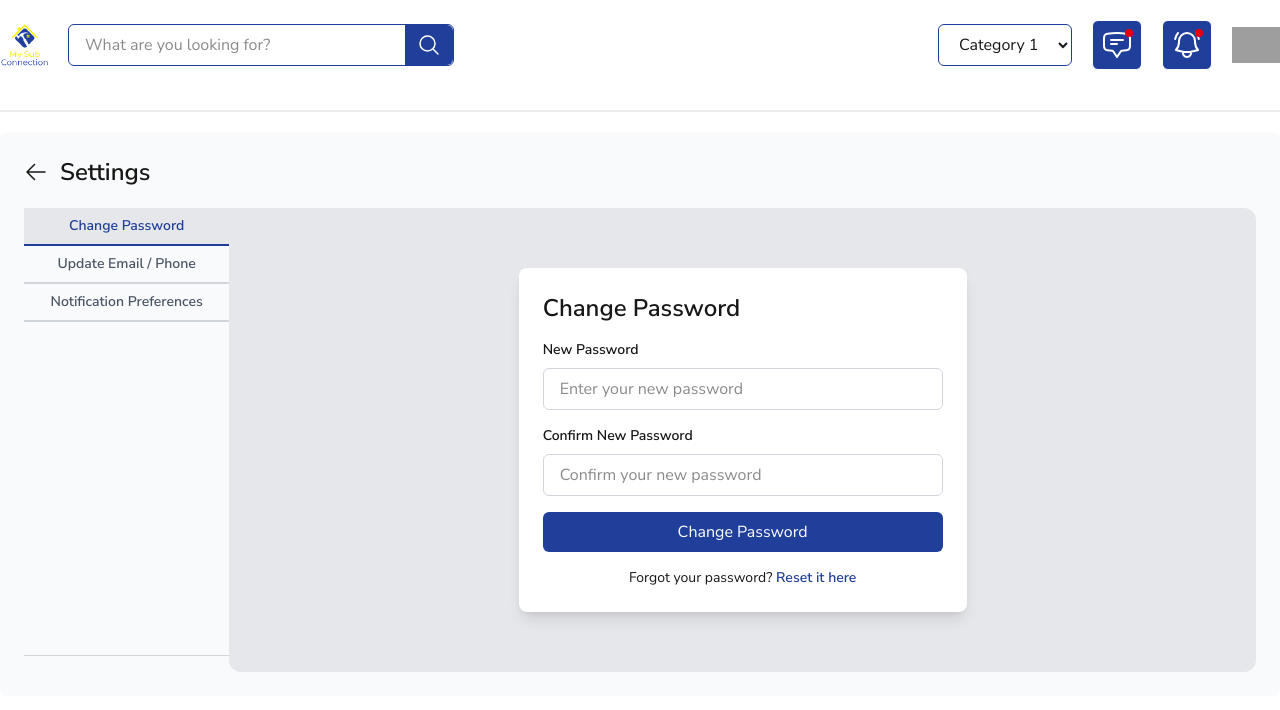
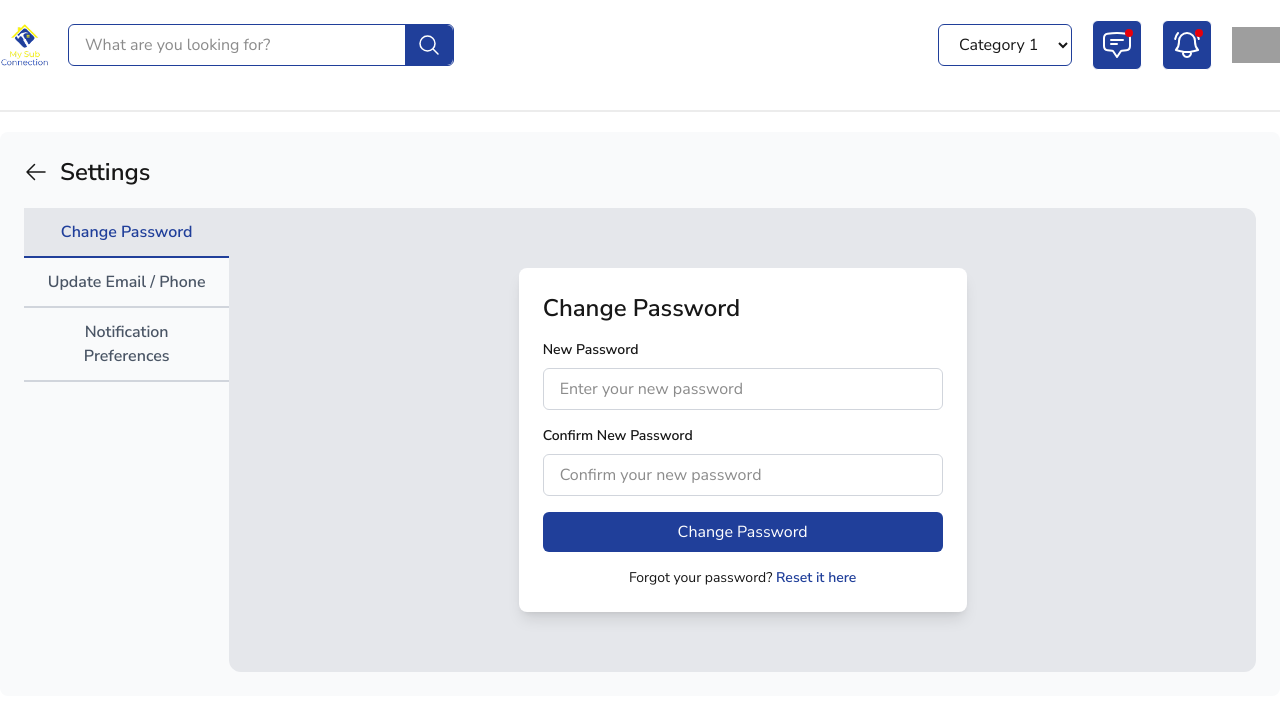
Before and after one commit to sparktechagency/Custom-Website-Spark-flow, a Next.js app: page /contractor/setting in a window 1280 px wide. Shown: the top 710 px of the page. Built offline with nearby package versions, Linux system fonts and the light colour scheme; grey boxes are pictures that could not be loaded.

Commit message:
add and update somthing

```diff
--- a/src/Components/Contractor/ContractorNotification.js
+++ b/src/Components/Contractor/ContractorNotification.js
@@ -16,7 +16,7 @@ const ContractorNotification = () => {
     };
 
     return (
-        <div className="max-w-lg mx-auto ">
+        <div className="max-w-lg mx-auto my-10">
 
             {/* Email Notification */}
             <div className="flex bg-gray-100  p-6 rounded-lg items-center justify-between mb-4">
--- a/src/app/(contractor)/contractor/setting/page.js
+++ b/src/app/(contractor)/contractor/setting/page.js
@@ -19,22 +19,22 @@ const Page = () => {
 
             {/* Custom Tab Navigation */}
             <div className='grid grid-cols-1 md:grid-cols-6 '>
-                <div className="flex md:col-span-1 flex-col border-b border-gray-300 mb-4">
+                <div className="flex md:col-span-1 flex-col border-gray-300 mb-4">
                     <button
                         onClick={() => handleTabClick('1')}
-                        className={`py-2 border-b-2 font-semibold cursor-pointer px-4 text-sm   ${activeTab === '1' ? ' border-[#203f9a] text-[#203f9a] bg-gray-200' : 'text-gray-600 hover:text-[#203f9a] border-gray-300'}`}
+                        className={`py-3 text-base border-b-2 font-semibold cursor-pointer px-4 t   ${activeTab === '1' ? ' border-[#203f9a] text-[#203f9a] bg-gray-200' : 'text-gray-600 hover:text-[#203f9a] border-gray-300'}`}
                     >
                         Change Password
                     </button>
                     <button
                         onClick={() => handleTabClick('2')}
-                        className={`py-2 border-b-2 font-semibold cursor-pointer px-4 text-sm   ${activeTab === '2' ? ' border-[#203f9a] text-[#203f9a] bg-gray-200' : 'text-gray-600 hover:text-[#203f9a] border-gray-300'}`}
+                        className={`py-3 text-base border-b-2 font-semibold cursor-pointer px-4    ${activeTab === '2' ? ' border-[#203f9a] text-[#203f9a] bg-gray-200' : 'text-gray-600 hover:text-[#203f9a] border-gray-300'}`}
                     >
                         Update Email / Phone
                     </button>
                     <button
                         onClick={() => handleTabClick('3')}
-                        className={`py-2 border-b-2 font-semibold cursor-pointer px-4 text-sm   ${activeTab === '3' ? ' border-[#203f9a] text-[#203f9a] bg-gray-200' : 'text-gray-600 hover:text-[#203f9a] border-gray-300'}`}
+                        className={`py-3 text-base border-b-2 font-semibold cursor-pointer px-4  ${activeTab === '3' ? ' border-[#203f9a] text-[#203f9a] bg-gray-200' : 'text-gray-600 hover:text-[#203f9a] border-gray-300'}`}
                     >
                         Notification Preferences
                     </button>
```
